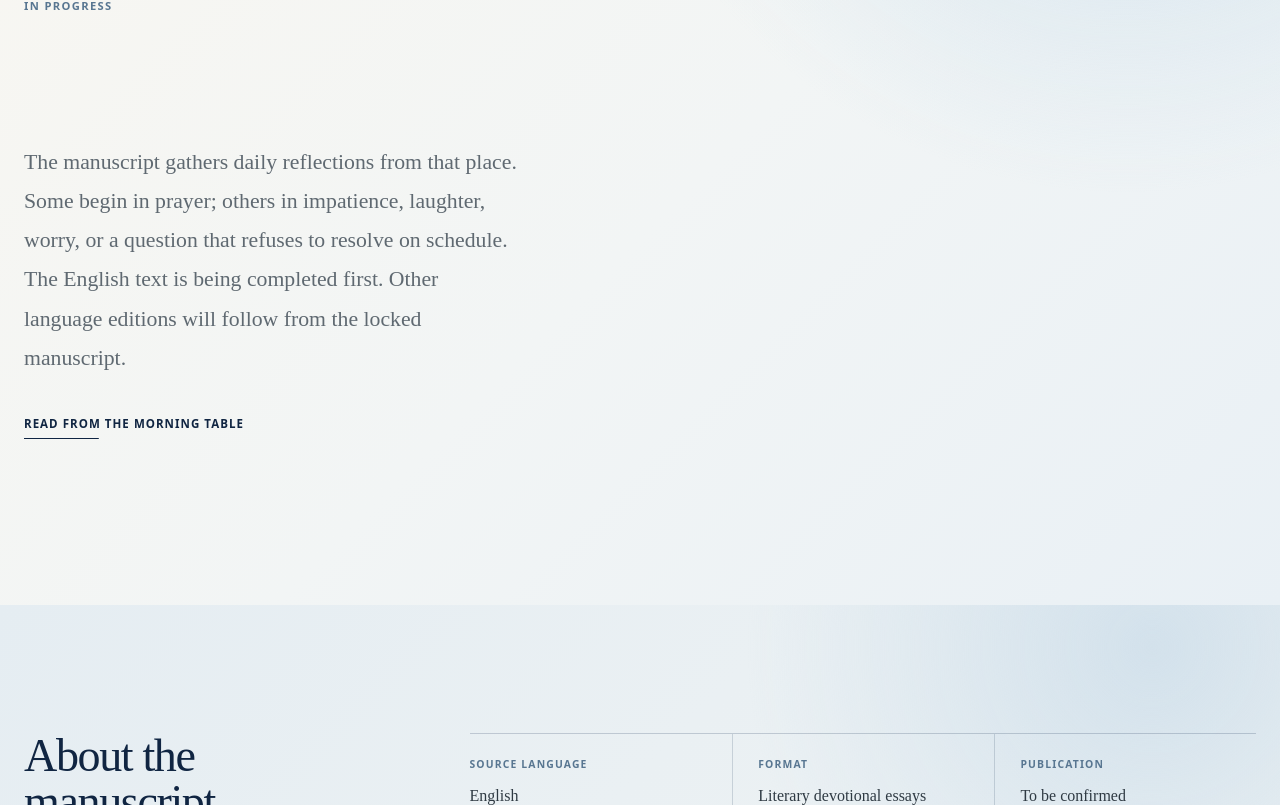
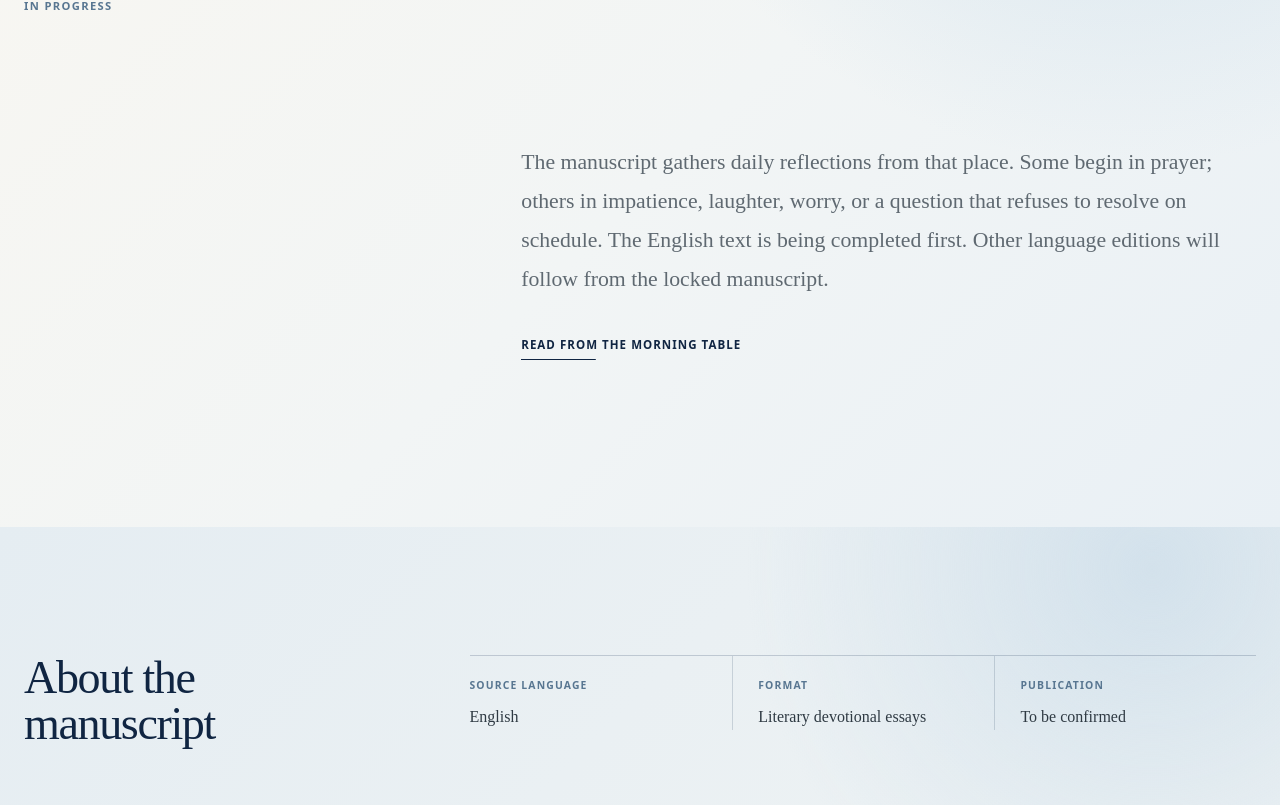
Before and after one commit to k-mama/esthercho, a Next.js app: page /books in a window 1280 px wide. Shown: the part 1314-2119 px from the top of the page. Built offline with nearby package versions, Linux system fonts and the light colour scheme.

Commit message:
style: make Books a text-led editorial room

```diff
--- a/src/app/books/books.module.css
+++ b/src/app/books/books.module.css
@@ -66,32 +66,18 @@
 
 .projectBody {
   display: grid;
-  grid-template-columns: minmax(280px, 0.72fr) minmax(0, 0.9fr);
   gap: clamp(3.5rem, 9vw, 9rem);
   align-items: center;
   margin-top: clamp(6rem, 10vw, 10rem);
 }
 
-.projectFigure {
-  width: min(100%, 520px);
-  margin: 0;
+.projectBodyTextOnly {
+  grid-template-columns: minmax(0, 0.52fr) minmax(0, 1fr);
 }
 
-.projectFigure img {
-  display: block;
-  width: 100%;
-  height: auto;
-  aspect-ratio: 3 / 4;
-  object-fit: cover;
-}
-
-.projectFigure figcaption {
-  margin-top: 0.8rem;
-  color: #74818a;
-  font-family: var(--font-interface);
-  font-size: 0.72rem;
-  letter-spacing: 0.04em;
-  line-height: 1.55;
+.projectBodyTextOnly .projectCopy {
+  grid-column: 2;
+  max-width: 760px;
 }
 
 .projectCopy {
@@ -217,11 +203,12 @@
   }
 
   .projectBody {
-    margin-top: 5rem;
+    margin-top: 4.5rem;
   }
 
-  .projectFigure {
-    width: min(82%, 470px);
+  .projectBodyTextOnly .projectCopy {
+    grid-column: 1;
+    max-width: 36rem;
   }
 
   .detailsInner {
@@ -236,20 +223,6 @@
     overflow-wrap: normal;
   }
 
-  .projectFigure {
-    width: calc(100% + 3rem);
-    margin-left: -1.5rem;
-  }
-
-  .projectFigure img {
-    aspect-ratio: 0.94 / 1;
-    object-position: center 44%;
-  }
-
-  .projectFigure figcaption {
-    padding-inline: 1.5rem;
-  }
-
   .projectFacts {
     grid-template-columns: 1fr;
   }
```
